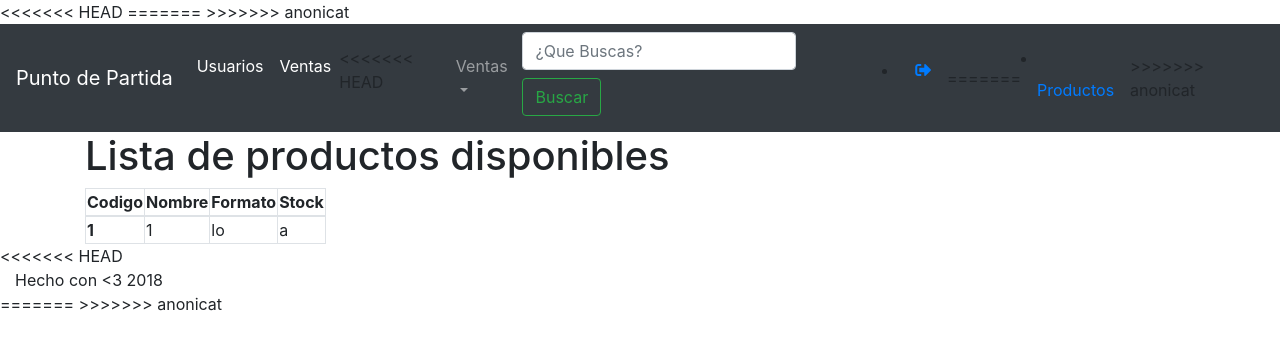
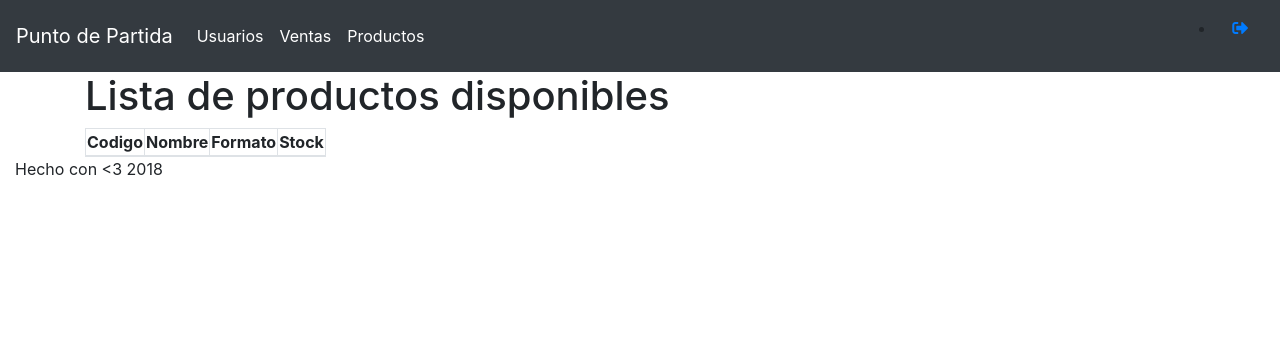
Before and after one commit to Ballena0/SIA-Botilleria, a Django app: page /inventario/productos/ in a window 1280 px wide. Shown: the top 350 px of the page. Run offline with Django 3.2, Linux system fonts and the light colour scheme; lists and menus that the app fills with data are empty; some libraries are stand-ins or nearby versions.

Commit message:
making changes into templates

```diff
--- a/Botilleria_sia/inventario/templates/inventario/base.html
+++ b/Botilleria_sia/inventario/templates/inventario/base.html
@@ -7,12 +7,9 @@
   <meta http-equiv="X-UA-Compatible" content="ie=edge">
   <link rel="stylesheet" href="{% static 'css/style.css' %}">
   <link rel="stylesheet" href="{% static 'css/bootstrap.min.css' %}">
-<<<<<<< HEAD
+  <link rel="stylesheet" href="http://cdn.datatables.net/1.10.19/css/jquery.dataTables.min.css">
   <link rel="stylesheet" href="https://use.fontawesome.com/releases/v5.6.3/css/all.css" integrity="sha384-UHRtZLI+pbxtHCWp1t77Bi1L4ZtiqrqD80Kn4Z8NTSRyMA2Fd33n5dQ8lWUE00s/" crossorigin="anonymous">
-  <title>Inventario-Punto de Partida</title>
-=======
   <title>Inventario|Punto de Partida</title>
->>>>>>> anonicat
 </head>
 <body>
   <!--=================================-->
@@ -30,37 +27,15 @@
         <li class="nav-item active">
           <a class="nav-link" href="/ventas">Ventas<span class="sr-only">(Current)</span></a>
         </li>
-<<<<<<< HEAD
-        <li class="nav-item dropdown">
-          <a class="nav-link dropdown-toggle" href="" id="navbarDropdown" role="button" data-toggle="dropdown" aria-haspopup="true" aria-expanded="false">
-            Ventas
-          </a>
-          <div class="dropdown-menu" aria-labelledby="navbarDropdown">
-            <a class="dropdown-item" href="">Realizar Venta</a>
-            <a class="dropdown-item" href="">Ventas Diarias</a>
-            <a class="dropdown-item" href="">Ventas Mensuales</a>
-            <div class="dropdown-divider"></div>
-            <a class="dropdown-item" href="">Ventas Anuales</a>
-          </div>
-        </li>
-      </ul>
-        <form class="form-inline my-2 my-lg-0">
-          <input class="form-control mr-sm-2 form-right-top" type="search" placeholder="¿Que Buscas?" aria-label="Search">
-          <button class="btn btn-outline-success my-2 my-sm-2" type="submit">Buscar</button>
-        </form>
-      <ul>
-        <li class="nav-item active">
-          <a class="nav-link" href=""><i class="fas fa-sign-out-alt"></i></a>
-
-        </li>
-      </ul>
-
-=======
         <li class="nav-item active">
           <a class="nav-link" href="{% url 'productos'%}">Productos<span class="sr-only">(Current)</span></a>
         </li>
       </ul>
->>>>>>> anonicat
+      <ul>
+        <li class="nav-item active">
+          <a class="nav-link" href=""><i class="fas fa-sign-out-alt"></i></a>
+        </li>
+      </ul>
     </div>
   </nav>
   <!-- End Nav-Bar -->
@@ -81,8 +56,7 @@
   <!--============================-->
   <!--============================-->
   <!-- Footer -->
-<<<<<<< HEAD
-  <div class="footer">
+  <footer class="footer">
     <div class="container-fluid">
       <div class="row">
         <div class="col-md-6">
@@ -90,13 +64,14 @@
         </div>
       </div>
     </div>
-  </div>
-=======
->>>>>>> anonicat
+  </footer>
   <!-- End Footer -->
   <!--============================-->
 <script src="{% static 'js/bootstrap.bundle.js' %}"></script>
-<script src="https://code.jquery.com/jquery-3.2.1.min.js"></script>
+<script src="https://code.jquery.com/jquery-3.2.1.min.js" integrity="sha256-FgpCb/KJQlLNfOu91ta32o/NMZxltwRo8QtmkMRdAu8="
+  crossorigin="anonymous"></script>
+<!--datatable-->
+<script src="http://cdn.datatables.net/1.10.19/js/jquery.dataTables.min.js"></script>
 </body>
 </html>
 
--- a/Botilleria_sia/inventario/templates/inventario/productos.html
+++ b/Botilleria_sia/inventario/templates/inventario/productos.html
@@ -10,12 +10,9 @@
             <th scope="col">Formato</th>
             <th scope="col">Stock</th>
         </tr>
+    </thead>
     <tbody>
-    <th scope="row">1</th>
-    <td>1</td>
-    <td>lo</td>
-    <td>a</td>
+
     </tbody>
-    </thead>
 </table>
 {% endblock %}
```
